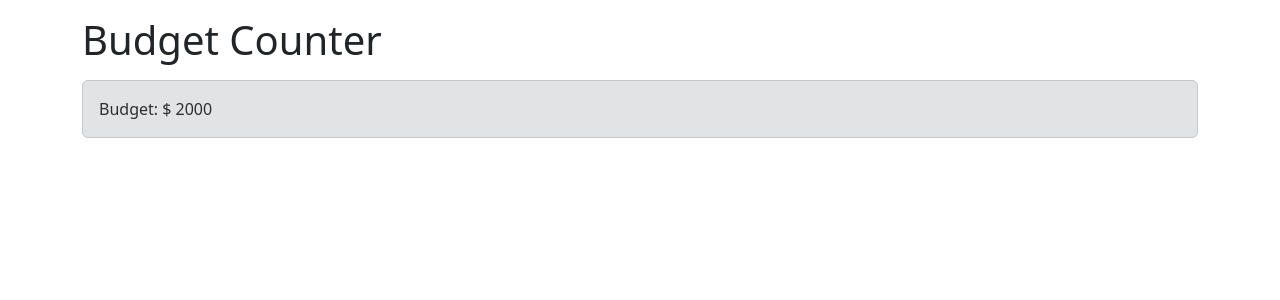
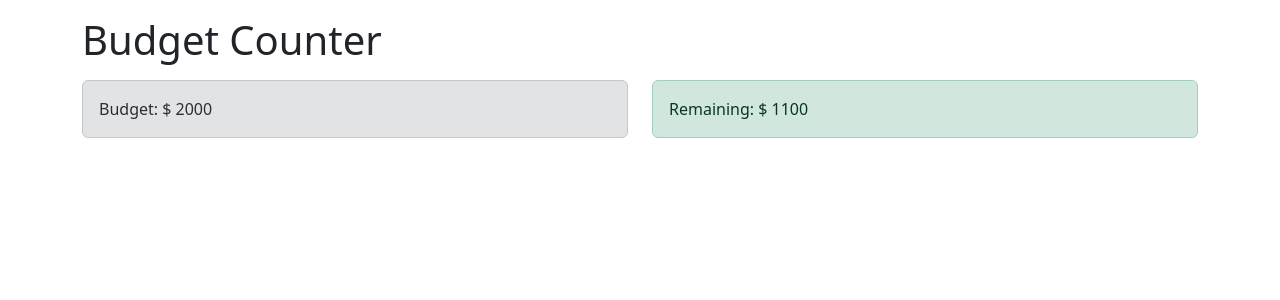
Before and after one commit to ismaelmarot/BudgetApp, a React (Create React App) app: page / in a window 1280 px wide. Shown: the top 300 px of the page. Built offline with nearby package versions, Linux system fonts and the light colour scheme.

Commit message:
Remaining component added

```diff
--- a/src/App.js
+++ b/src/App.js
@@ -1,6 +1,7 @@
 import React from 'react';
 import 'bootstrap/dist/css/bootstrap.min.css';
 import Budget from './components/Budget';
+import Remaining from './components/Remaining';
 
 const App = () => {
   return (
@@ -9,7 +10,9 @@ const App = () => {
       <div className='row mt-3'>
         <div className='col-sm'>
           <Budget />
-
+        </div>
+        <div className='col-sm'>
+          <Remaining />
         </div>
       </div>
     </div>
--- /dev/null
+++ b/src/components/Remaining.js
@@ -0,0 +1,11 @@
+import React from 'react';
+
+const Remaining = () =>{
+    return(
+        <div className='alert alert-success'>
+            <span>Remaining: $ 1100</span>
+        </div>
+    );
+}
+
+export default Remaining;
```
